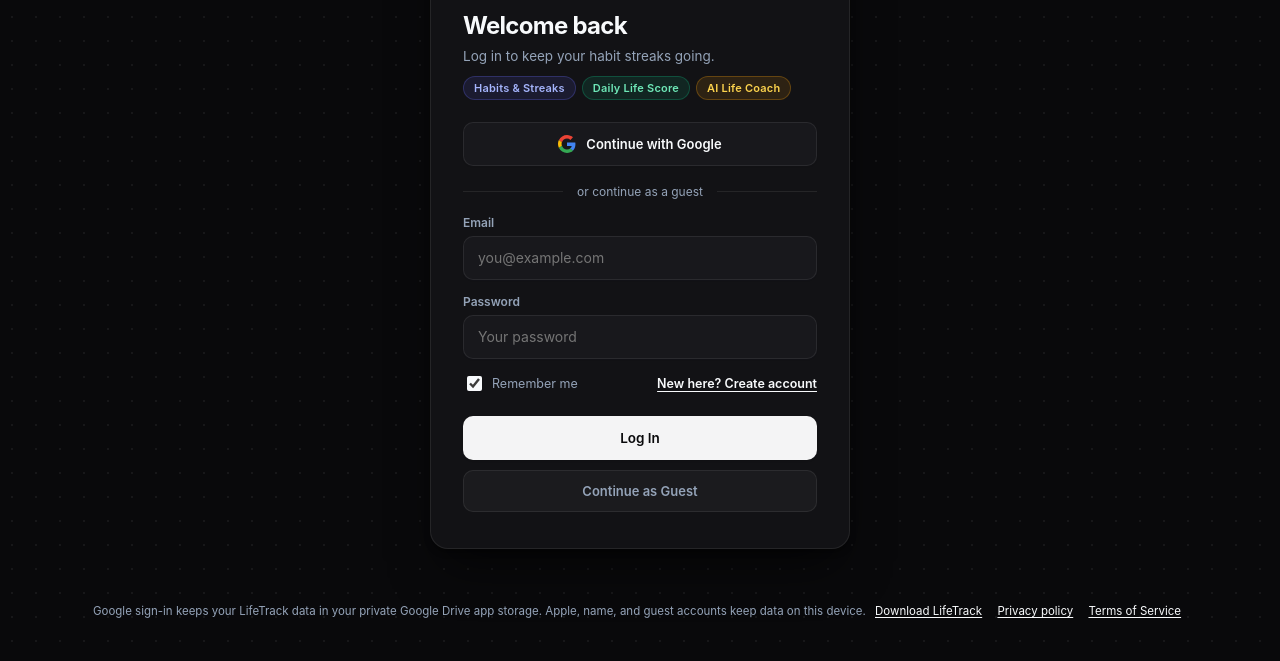
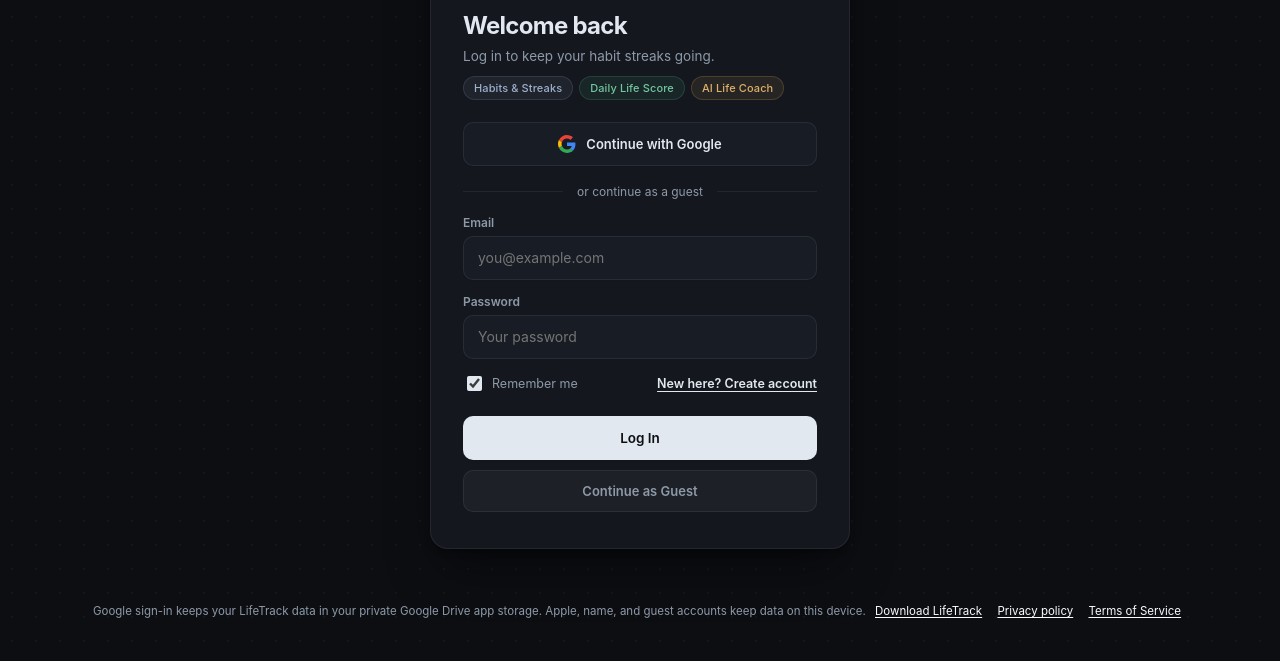
Before and after one commit to lovishsingla00001-hub/LifeTracker, a plain HTML site: page index.html in a window 1280 px wide. Shown: the part 139-800 px from the top of the page. Drawn offline with Linux system fonts and the light colour scheme.

Commit message:
Refine palette with subtle Quiet Luxury mineral tones across light and dark modes

```diff
--- a/auth.css
+++ b/auth.css
@@ -12,24 +12,24 @@ body.auth-body {
     padding: 24px;
     position: relative;
     overflow-x: hidden;
-    background-color: #F8F9FA;
+    background-color: #F7F8F9;
     background-image:
-        radial-gradient(rgba(0, 0, 0, 0.05) 1px, transparent 1px);
+        radial-gradient(rgba(0, 0, 0, 0.03) 1px, transparent 1px);
     background-size: 24px 24px;
-    color: var(--text, #0F172A);
+    color: var(--text, #1E293B);
     font-family: -apple-system, BlinkMacSystemFont, "Segoe UI", Roboto, Inter, Helvetica, Arial, sans-serif;
     -webkit-font-smoothing: antialiased;
     -moz-osx-font-smoothing: grayscale;
 }
 
 body.dark.auth-body {
-    background-color: #09090B;
+    background-color: #0C0E12;
     background-image:
-        radial-gradient(rgba(255, 255, 255, 0.06) 1px, transparent 1px);
-    color: var(--text, #F8FAFC);
+        radial-gradient(rgba(255, 255, 255, 0.03) 1px, transparent 1px);
+    color: var(--text, #E2E8F0);
 }
 
-/* Subtle clean ambient light with subtle indigo tint */
+/* Subtle clean ambient light with serene neutral tint */
 body.auth-body::before {
     content: "";
     position: fixed;
@@ -39,13 +39,13 @@ body.auth-body::before {
     width: 800px;
     height: 400px;
     border-radius: 50%;
-    background: radial-gradient(ellipse at center, rgba(99, 102, 241, 0.06), transparent 70%);
+    background: radial-gradient(ellipse at center, rgba(148, 163, 184, 0.06), transparent 70%);
     pointer-events: none;
     z-index: 0;
 }
 
 body.dark.auth-body::before {
-    background: radial-gradient(ellipse at center, rgba(99, 102, 241, 0.10), transparent 70%);
+    background: radial-gradient(ellipse at center, rgba(148, 163, 184, 0.05), transparent 70%);
 }
 
 /* Theme toggle button */
@@ -59,19 +59,20 @@ body.dark.auth-body::before {
     width: 40px;
     height: 40px;
     border-radius: 10px;
-    border: 1px solid var(--line, #E2E8F0);
+    border: 1px solid var(--line, #E2E6EA);
     background: var(--panel, #FFFFFF);
-    color: var(--text, #0F172A);
+    color: var(--text, #1E293B);
     font-size: 16px;
     cursor: pointer;
-    box-shadow: 0 1px 3px rgba(0, 0, 0, 0.05);
+    box-shadow: 0 1px 3px rgba(0, 0, 0, 0.04);
     transition: all 160ms ease;
 }
 
 body.dark .auth-theme-toggle {
-    border-color: var(--line, rgba(255, 255, 255, 0.1));
-    background: var(--panel, #121215);
-    box-shadow: 0 1px 4px rgba(0, 0, 0, 0.4);
+    border-color: rgba(255, 255, 255, 0.07);
+    background: #14171E;
+    color: #E2E8F0;
+    box-shadow: 0 1px 4px rgba(0, 0, 0, 0.3);
 }
 
 .auth-theme-toggle:hover {
@@ -85,16 +86,16 @@ body.dark .auth-theme-toggle {
     z-index: 1;
     width: min(100%, 420px);
     padding: 36px 32px;
-    border: 1px solid var(--line, #E2E8F0);
+    border: 1px solid var(--line, #E2E6EA);
     border-radius: 18px;
     background: var(--panel, #FFFFFF);
-    box-shadow: 0 4px 6px -1px rgba(0, 0, 0, 0.04), 0 20px 35px -10px rgba(0, 0, 0, 0.06);
+    box-shadow: 0 4px 6px -1px rgba(0, 0, 0, 0.03), 0 20px 35px -10px rgba(0, 0, 0, 0.05);
 }
 
 body.dark .auth-card {
-    border-color: var(--line, rgba(255, 255, 255, 0.09));
-    background: var(--panel, #121215);
-    box-shadow: 0 4px 6px -1px rgba(0, 0, 0, 0.4), 0 25px 50px -12px rgba(0, 0, 0, 0.6);
+    border-color: rgba(255, 255, 255, 0.07);
+    background: #14171E;
+    box-shadow: 0 4px 6px -1px rgba(0, 0, 0, 0.3), 0 25px 50px -12px rgba(0, 0, 0, 0.5);
 }
 
 /* Logo & Branding */
@@ -111,7 +112,7 @@ body.dark .auth-card {
     height: 48px;
     border-radius: 12px;
     padding: 2px;
-    border: 1px solid var(--line, #E2E8F0);
+    border: 1px solid var(--line, #E2E6EA);
     background: var(--panel-soft, #F8FAFC);
     display: flex;
     align-items: center;
@@ -119,8 +120,8 @@ body.dark .auth-card {
 }
 
 body.dark .auth-logo .logo-box {
-    border-color: var(--line, rgba(255, 255, 255, 0.1));
-    background: var(--panel-soft, #18181C);
+    border-color: rgba(255, 255, 255, 0.07);
+    background: #1B1F27;
 }
 
 .auth-logo .logo-box img {
@@ -182,50 +183,50 @@ body.dark .auth-logo .logo-image-dark {
 
 .auth-highlights span {
     padding: 4px 10px;
-    border: 1px solid var(--line, #E2E8F0);
+    border: 1px solid var(--line, #E2E6EA);
     border-radius: 999px;
-    background: var(--panel-soft, #F1F5F9);
+    background: var(--panel-soft, #F0F2F5);
     color: var(--text, #334155);
     font-size: 11px;
-    font-weight: 600;
-    letter-spacing: 0.02em;
+    font-weight: 500;
+    letter-spacing: 0.01em;
     transition: all 160ms ease;
 }
 
 .auth-highlights span:nth-child(1) {
-    background: rgba(99, 102, 241, 0.08);
-    color: #4F46E5;
-    border-color: rgba(99, 102, 241, 0.22);
+    background: rgba(90, 106, 133, 0.07);
+    color: #4A5A73;
+    border-color: rgba(90, 106, 133, 0.16);
 }
 
 .auth-highlights span:nth-child(2) {
-    background: rgba(16, 185, 129, 0.08);
-    color: #059669;
-    border-color: rgba(16, 185, 129, 0.22);
+    background: rgba(53, 139, 100, 0.07);
+    color: #2D7755;
+    border-color: rgba(53, 139, 100, 0.16);
 }
 
 .auth-highlights span:nth-child(3) {
-    background: rgba(245, 158, 11, 0.08);
-    color: #D97706;
-    border-color: rgba(245, 158, 11, 0.22);
+    background: rgba(184, 133, 56, 0.07);
+    color: #9A6F2D;
+    border-color: rgba(184, 133, 56, 0.16);
 }
 
 body.dark .auth-highlights span:nth-child(1) {
-    background: rgba(99, 102, 241, 0.12);
-    color: #A5B4FC;
-    border-color: rgba(99, 102, 241, 0.28);
+    background: rgba(130, 146, 171, 0.10);
+    color: #9DB0CC;
+    border-color: rgba(130, 146, 171, 0.20);
 }
 
 body.dark .auth-highlights span:nth-child(2) {
-    background: rgba(16, 185, 129, 0.12);
-    color: #6EE7B7;
-    border-color: rgba(16, 185, 129, 0.28);
+    background: rgba(78, 173, 128, 0.10);
+    color: #72C79E;
+    border-color: rgba(78, 173, 128, 0.20);
 }
 
 body.dark .auth-highlights span:nth-child(3) {
-    background: rgba(245, 158, 11, 0.12);
-    color: #FCD34D;
-    border-color: rgba(245, 158, 11, 0.28);
+    background: rgba(212, 163, 89, 0.10);
+    color: #DDB06A;
+    border-color: rgba(212, 163, 89, 0.20);
 }
 
 /* Messages & Errors */
@@ -292,9 +293,9 @@ body.dark .auth-error {
 
 body.dark .auth-google,
 body.dark .auth-apple {
-    border-color: var(--line, rgba(255, 255, 255, 0.1));
-    background: var(--panel-soft, #18181C);
-    color: var(--text, #F8FAFC);
+    border-color: rgba(255, 255, 255, 0.07);
+    background: #181C24;
+    color: var(--text, #E2E8F0);
 }
 
 .auth-google:hover,
@@ -306,7 +307,7 @@ body.dark .auth-apple {
 
 body.dark .auth-google:hover,
 body.dark .auth-apple:hover {
-    background: #202026;
+    background: #1E232E;
 }
 
 .auth-apple {
@@ -362,9 +363,9 @@ body.dark .auth-divider::after {
 }
 
 body.dark .auth-field input {
-    border-color: var(--line, rgba(255, 255, 255, 0.1));
-    background: var(--panel-soft, #18181C);
-    color: var(--text, #F8FAFC);
+    border-color: rgba(255, 255, 255, 0.07);
+    background: #181C24;
+    color: var(--text, #E2E8F0);
 }
 
 .auth-field input:focus {
@@ -374,8 +375,8 @@ body.dark .auth-field input {
 }
 
 body.dark .auth-field input:focus {
-    border-color: #F8FAFC;
-    box-shadow: 0 0 0 3px rgba(255, 255, 255, 0.12);
+    border-color: #8E99A8;
+    box-shadow: 0 0 0 3px rgba(142, 153, 168, 0.12);
 }
 
 #authNameField[hidden] {
@@ -407,7 +408,7 @@ body.dark .auth-field input:focus {
 }
 
 body.dark .auth-remember input {
-    accent-color: #F8FAFC;
+    accent-color: #E2E8F0;
 }
 
 #authModeSwitch {
@@ -446,8 +447,8 @@ body.dark .auth-remember input {
 
 body.dark .auth-submit,
 body.dark .primary-button.auth-submit {
-    background: #F4F4F5;
-    color: #09090B;
+    background: #E2E8F0;
+    color: #0C0E12;
 }
 
 .auth-submit:hover {
@@ -477,7 +478,7 @@ body.dark .auth-submit:hover {
     width: 100%;
     min-height: 42px;
     padding: 8px 16px;
-    border: 1px solid var(--line, #E2E8F0);
+    border: 1px solid var(--line, #E2E6EA);
     border-radius: 10px;
     background: transparent;
     color: var(--muted, #64748B);
@@ -490,8 +491,8 @@ body.dark .auth-submit:hover {
 
 body.dark .auth-guest,
 body.dark .secondary-button.auth-guest {
-    border-color: var(--line, rgba(255, 255, 255, 0.1));
-    color: var(--muted, #94A3B8);
+    border-color: rgba(255, 255, 255, 0.07);
+    color: var(--muted, #8E99A8);
 }
 
 .auth-guest:hover {
@@ -501,8 +502,8 @@ body.dark .secondary-button.auth-guest {
 }
 
 body.dark .auth-guest:hover {
-    background: var(--panel-soft, #18181C);
-    color: #F8FAFC;
+    background: #1B1F27;
+    color: #E2E8F0;
 }
 
 /* Footer */
--- a/dashboard.css
+++ b/dashboard.css
@@ -1,30 +1,30 @@
 :root {
-    /* Advanced Neutral Palette with Subtle Accents (Light) */
-    --bg: #F8F9FA;
+    /* Subtle Quiet Luxury Palette (Light) */
+    --bg: #F7F8F9;
     --panel: #FFFFFF;
-    --panel-soft: #F1F3F5;
-    --text: #0F172A;
+    --panel-soft: #F0F2F5;
+    --text: #1E293B;
     --muted: #64748B;
-    --line: #E2E8F0;
-    --primary: #18181B;
-    --primary-strong: #09090B;
-    --primary-glow: rgba(24, 24, 27, 0.08);
-    --accent: #6366F1;
-    --accent-subtle: rgba(99, 102, 241, 0.08);
-    --accent-glow: rgba(99, 102, 241, 0.14);
-    --tertiary: #0EA5E9;
-    --tertiary-subtle: rgba(14, 165, 233, 0.08);
-    --warm: #F59E0B;
-    --warm-subtle: rgba(245, 158, 11, 0.08);
-    --emerald: #10B981;
-    --emerald-subtle: rgba(16, 185, 129, 0.08);
-    --rose: #F43F5E;
-    --rose-subtle: rgba(244, 63, 94, 0.08);
-    --track: #E2E8F0;
-    --rail: #FAFAFA;
-    --rail-text: #0F172A;
+    --line: #E2E6EA;
+    --primary: #1E293B;
+    --primary-strong: #0F172A;
+    --primary-glow: rgba(30, 41, 59, 0.06);
+    --accent: #5A6A85;
+    --accent-subtle: rgba(90, 106, 133, 0.07);
+    --accent-glow: rgba(90, 106, 133, 0.12);
+    --tertiary: #3A7899;
+    --tertiary-subtle: rgba(58, 120, 153, 0.07);
+    --warm: #B88538;
+    --warm-subtle: rgba(184, 133, 56, 0.07);
+    --emerald: #358B64;
+    --emerald-subtle: rgba(53, 139, 100, 0.07);
+    --rose: #BA4E5E;
+    --rose-subtle: rgba(186, 78, 94, 0.07);
+    --track: #E4E8ED;
+    --rail: #FBFBFC;
+    --rail-text: #1E293B;
     --rail-muted: #64748B;
-    --rail-active-glow: rgba(99, 102, 241, 0.08);
+    --rail-active-glow: rgba(90, 106, 133, 0.07);
     font-family: -apple-system, BlinkMacSystemFont, "Segoe UI", Roboto, Inter, Helvetica, Arial, sans-serif;
     --sidebar-closed: 68px;
     --sidebar-open: 240px;
@@ -170,40 +170,39 @@ body {
     to { transform: rotate(360deg); }
 }
 
-/* ---------- Dark mode: Advanced Obsidian & Zinc Neutral ---------- */
+/* ---------- Dark mode: Subtle Quiet Luxury Mineral Palette ---------- */
 body.dark {
-    --bg: #09090B;
-    --panel: #121215;
-    --panel-soft: #18181C;
-    --text: #F8FAFC;
-    --muted: #94A3B8;
-    --line: rgba(255, 255, 255, 0.08);
-    --primary: #F4F4F5;
-    --primary-strong: #FFFFFF;
-    --primary-glow: rgba(255, 255, 255, 0.10);
-    --accent: #818CF8;
-    --accent-subtle: rgba(129, 140, 248, 0.12);
-    --accent-glow: rgba(129, 140, 248, 0.18);
-    --tertiary: #38BDF8;
-    --tertiary-subtle: rgba(56, 189, 248, 0.12);
-    --warm: #FBBF24;
-    --warm-subtle: rgba(251, 191, 36, 0.12);
-    --emerald: #34D399;
-    --emerald-subtle: rgba(52, 211, 153, 0.12);
-    --rose: #FB7185;
-    --rose-subtle: rgba(251, 113, 133, 0.12);
-    --track: rgba(255, 255, 255, 0.08);
-    --rail: #0D0D10;
-    --rail-text: #F8FAFC;
-    --rail-muted: #94A3B8;
-    --rail-active-glow: rgba(129, 140, 248, 0.10);
-}
+    --bg: #0C0E12;
+    --panel: #14171E;
+    --panel-soft: #1B1F27;
+    --text: #E2E8F0;
+    --muted: #8E99A8;
+    --line: rgba(255, 255, 255, 0.065);
+    --primary: #E2E8F0;
+    --primary-strong: #F8FAFC;
+    --primary-glow: rgba(255, 255, 255, 0.07);
+    --accent: #8292AB;
+    --accent-subtle: rgba(130, 146, 171, 0.10);
+    --accent-glow: rgba(130, 146, 171, 0.15);
+    --tertiary: #529CB9;
+    --tertiary-subtle: rgba(82, 156, 185, 0.10);
+    --warm: #D4A359;
+    --warm-subtle: rgba(212, 163, 89, 0.10);
+    --emerald: #4EAD80;
+    --emerald-subtle: rgba(78, 173, 128, 0.10);
+    --rose: #D96B7B;
+    --rose-subtle: rgba(217, 107, 123, 0.10);
+    --track: rgba(255, 255, 255, 0.065);
+    --rail: #101217;
+    --rail-text: #E2E8F0;
+    --rail-muted: #8E99A8;
+    --rail-active-glow: rgba(130, 146, 171, 0.08);
 }
 
 body.dark .sidebar {
-    border-right-color: rgba(255, 255, 255, 0.07);
-    background: #0D0D10;
-    box-shadow: 4px 0 24px rgba(0, 0, 0, 0.4);
+    border-right-color: rgba(255, 255, 255, 0.06);
+    background: #101217;
+    box-shadow: 4px 0 24px rgba(0, 0, 0, 0.3);
 }
 
 body.dark::before {
@@ -449,16 +448,16 @@ body.dark .logo-box .logo-image-dark {
 
 body.dark .sidebar .nav-item:hover,
 body.dark .sidebar .theme-button:hover {
-    color: var(--rail-text);
-    background: rgba(255, 255, 255, 0.05);
-    border-color: rgba(255, 255, 255, 0.08);
+    color: var(--text);
+    background: rgba(255, 255, 255, 0.04);
+    border-color: rgba(255, 255, 255, 0.07);
 }
 
 body.dark .sidebar .nav-item.active {
-    color: #C7D2FE;
-    background: rgba(99, 102, 241, 0.12);
-    border-color: rgba(99, 102, 241, 0.25);
-    box-shadow: inset 3px 0 0 #818CF8;
+    color: var(--primary-strong);
+    background: rgba(255, 255, 255, 0.06);
+    border-color: rgba(255, 255, 255, 0.10);
+    box-shadow: inset 3px 0 0 var(--accent);
 }
 
 .nav-icon {
@@ -1211,7 +1210,7 @@ body.dark .stat-card:nth-child(3) {
 
 body.dark .primary-button {
     background: #F4F4F5;
-    color: #09090B;
+    color: #0C0E12;
 }
 
 .secondary-button {
@@ -1511,7 +1510,7 @@ body.dark .habit-box .box svg {
 .tier-orange { background: var(--panel-soft); color: var(--muted); border-color: var(--line); }
 .tier-yellow { background: var(--panel-soft); color: var(--text); border-color: var(--line); }
 .tier-green { background: #18181B; color: #FFFFFF; border-color: #18181B; }
-body.dark .tier-green { background: #F4F4F5; color: #09090B; border-color: #F4F4F5; }
+body.dark .tier-green { background: #F4F4F5; color: #0C0E12; border-color: #F4F4F5; }
 
 .reminder-line {
     margin: 0;
@@ -1563,7 +1562,7 @@ body.dark .tier-green { background: #F4F4F5; color: #09090B; border-color: #F4F4
 .reading-actions .reading-online, .reading-actions .reading-library, .reading-actions [data-reading-complete] { color: var(--text); border: 1px solid var(--line); border-radius: 9px; background: var(--panel-soft); font-weight: 600; transition: all 160ms ease; }
 .reading-actions .reading-online:hover, .reading-actions .reading-library:hover, .reading-actions [data-reading-complete]:hover:not(:disabled) { border-color: var(--muted); background: var(--panel); transform: translateY(-1px); }
 .reading-actions .plan-done.done { color: #FFFFFF; border-color: #18181B; background: #18181B; }
-body.dark .reading-actions .plan-done.done { color: #09090B; border-color: #F4F4F5; background: #F4F4F5; }
+body.dark .reading-actions .plan-done.done { color: #0C0E12; border-color: #F4F4F5; background: #F4F4F5; }
 .reading-actions .plan-done:disabled { opacity: 0.62; }
 .reading-book-copy { display: grid; gap: 4px; min-width: 0; }
 .reading-book-copy h3 { margin: 2px 0; font-size: 15px; }
@@ -1907,17 +1906,17 @@ body.dark .progress-bar span {
 
 /* Progress zones: subtle modern accents */
 :root {
-    --zone-red: #F43F5E;
-    --zone-orange: #F97316;
-    --zone-yellow: #F59E0B;
-    --zone-green: #10B981;
+    --zone-red: #BA4E5E;
+    --zone-orange: #C47535;
+    --zone-yellow: #B88538;
+    --zone-green: #358B64;
 }
 
 body.dark {
-    --zone-red: #FB7185;
-    --zone-orange: #FB923C;
-    --zone-yellow: #FBBF24;
-    --zone-green: #34D399;
+    --zone-red: #D96B7B;
+    --zone-orange: #DC8F54;
+    --zone-yellow: #CCA24E;
+    --zone-green: #4EAD80;
 }
 
 .zone-red { stroke: var(--zone-red); color: var(--zone-red); }
@@ -2562,7 +2561,7 @@ body.dark .ai-launcher .logo-image-dark, body.dark .ai-brand-icon .logo-image-da
 .ai-tabs button { flex: 1; padding: 7px 10px; color: var(--muted); border: 0; border-radius: 8px; background: transparent; cursor: pointer; font-weight: 600; font-size: 12.5px; transition: all 140ms ease; }
 .ai-tabs button:hover { color: var(--text); }
 .ai-tabs button.active { color: #FFFFFF; background: #18181B; }
-body.dark .ai-tabs button.active { color: #09090B; background: #F4F4F5; }
+body.dark .ai-tabs button.active { color: #0C0E12; background: #F4F4F5; }
 .ai-view { display: flex; min-height: 0; flex-direction: column; gap: 10px; padding: 12px; overflow: hidden; }
 .ai-privacy-note { flex: 0 0 auto; margin: 0; color: var(--muted); font-size: 11px; line-height: 1.45; overflow-wrap: anywhere; }
 #aiSetupNote { min-width: 0; overflow: hidden; line-height: 1.3; text-overflow: ellipsis; white-space: nowrap; }
@@ -2573,7 +2572,7 @@ body.dark .ai-tabs button.active { color: #09090B; background: #F4F4F5; }
 .ai-message { max-width: 90%; padding: 10px 14px; border-radius: 12px; font-size: 13px; line-height: 1.5; white-space: pre-wrap; overflow-wrap: anywhere; }
 .ai-message.assistant { align-self: flex-start; border: 1px solid var(--line); background: var(--panel-soft); color: var(--text); }
 .ai-message.user { align-self: flex-end; color: #FFFFFF; background: #18181B; }
-body.dark .ai-message.user { color: #09090B; background: #F4F4F5; }
+body.dark .ai-message.user { color: #0C0E12; background: #F4F4F5; }
 .ai-message.error { color: #DC2626; border-color: rgba(220, 38, 38, 0.3); }
 .ai-auth-recovery { display: block; min-height: 32px; margin-top: 8px; padding: 6px 10px; color: #fff; border: 0; border-radius: 8px; background: var(--primary); cursor: pointer; }
 .ai-compose { display: grid; flex: 0 0 auto; gap: 6px; padding-top: 8px; border-top: 1px solid var(--line); }
@@ -2584,7 +2583,7 @@ body.dark .ai-message.user { color: #09090B; background: #F4F4F5; }
 .ai-icon-button[aria-pressed="true"] { color: #fff; border-color: #18181B; background: #18181B; }
 .ai-voice-language { min-width: 70px; padding: 5px; color: var(--text); border: 1px solid var(--line); border-radius: 8px; background: var(--panel); font-size: 11px; }
 .ai-send { min-height: 36px; padding: 8px 16px; color: #FFFFFF; border: 0; border-radius: 9px; background: #18181B; cursor: pointer; font-weight: 600; }
-body.dark .ai-send { color: #09090B; background: #F4F4F5; }
+body.dark .ai-send { color: #0C0E12; background: #F4F4F5; }
 .ai-send:disabled, .ai-icon-button:disabled { opacity: .55; cursor: wait; }
 .ai-status { min-height: 14px; color: var(--muted); font-size: 11px; }
 .ai-status[data-state="error"] { color: #DC2626; }
@@ -2595,7 +2594,7 @@ body.dark .ai-send { color: #09090B; background: #F4F4F5; }
 .ai-proposal-actions { display: flex; justify-content: flex-end; gap: 8px; }
 .ai-proposal-actions button { min-height: 34px; padding: 6px 10px; border: 1px solid var(--line); border-radius: 8px; background: var(--panel); cursor: pointer; }
 .ai-proposal-actions .ai-apply { color: #FFFFFF; border: 0; background: #18181B; }
-body.dark .ai-proposal-actions .ai-apply { color: #09090B; background: #F4F4F5; }
+body.dark .ai-proposal-actions .ai-apply { color: #0C0E12; background: #F4F4F5; }
 .ai-note-form { display: grid; flex: 0 0 auto; gap: 7px; }
 .ai-note { display: grid; gap: 8px; padding: 10px; border: 1px solid var(--line); border-radius: 10px; background: var(--panel-soft); }
 .ai-note p { margin: 0; font-size: 13px; line-height: 1.4; white-space: pre-wrap; overflow-wrap: anywhere; }
@@ -2886,7 +2885,7 @@ body.dark .ai-proposal-actions .ai-apply { color: #09090B; background: #F4F4F5;
     border: 1px solid #18181B;
 }
 body.dark .notif-action-btn.primary {
-    color: #09090B;
+    color: #0C0E12;
     background: #F4F4F5;
     border-color: #F4F4F5;
 }
@@ -3047,7 +3046,7 @@ body.dark .notif-action-btn.primary {
     border: 1px solid #18181B;
 }
 body.dark .ai-brief-btn.primary {
-    color: #09090B;
+    color: #0C0E12;
     background: #F4F4F5;
     border-color: #F4F4F5;
 }
@@ -4305,7 +4304,7 @@ body.dark .streak-panel .streak-track u {
 
 body.dark #analyticsSeg button.active {
     background: #F4F4F5;
-    color: #09090B;
+    color: #0C0E12;
 }
 
 #analyticsSeg button:focus-visible {
--- a/index.html
+++ b/index.html
@@ -32,7 +32,7 @@
         }
     </script>
     <meta name="google-site-verification" content="VUvUIpObcq8B8fJxpyTdOtFRyDV-gneoDYOLW3EzlEM">
-    <meta name="theme-color" content="#09090b">
+    <meta name="theme-color" content="#0c0e12">
     <meta name="color-scheme" content="dark light">
     <link rel="icon" type="image/png" href="lifetrack-logo.png?v=2" media="(prefers-color-scheme: light)"
         data-theme-icon="light">
@@ -44,8 +44,8 @@
     <script src="app-redirect.js"></script>
     <script src="https://accounts.google.com/gsi/client" async defer></script>
     <script src="pwa.js" defer></script>
-    <link rel="stylesheet" href="dashboard.css?v=92">
-    <link rel="stylesheet" href="auth.css?v=86">
+    <link rel="stylesheet" href="dashboard.css?v=93">
+    <link rel="stylesheet" href="auth.css?v=87">
 </head>
 
 <body class="auth-body dark">
@@ -208,7 +208,7 @@
             function setTheme(isDark) {
                 document.body.classList.toggle("dark", isDark);
                 document.documentElement.style.colorScheme = isDark ? "dark" : "light";
-                document.querySelector('meta[name="theme-color"]').content = isDark ? "#09090b" : "#f8f9fa";
+                document.querySelector('meta[name="theme-color"]').content = isDark ? "#0c0e12" : "#f7f8f9";
                 themeBtn.textContent = isDark ? "☀" : "🌙";
                 document.querySelectorAll("[data-theme-icon]").forEach((icon) => {
                     icon.media = icon.dataset.themeIcon === (isDark ? "dark" : "light") ? "all" : "not all";
```
Also changed, not shown: dashboard.html (+4 -4 lines), install.html (+2 -2 lines), privacy.html (+2 -2 lines), sw.js (+4 -3 lines), terms.html (+2 -2 lines), dashboard.js, manifest-dark.webmanifest.
